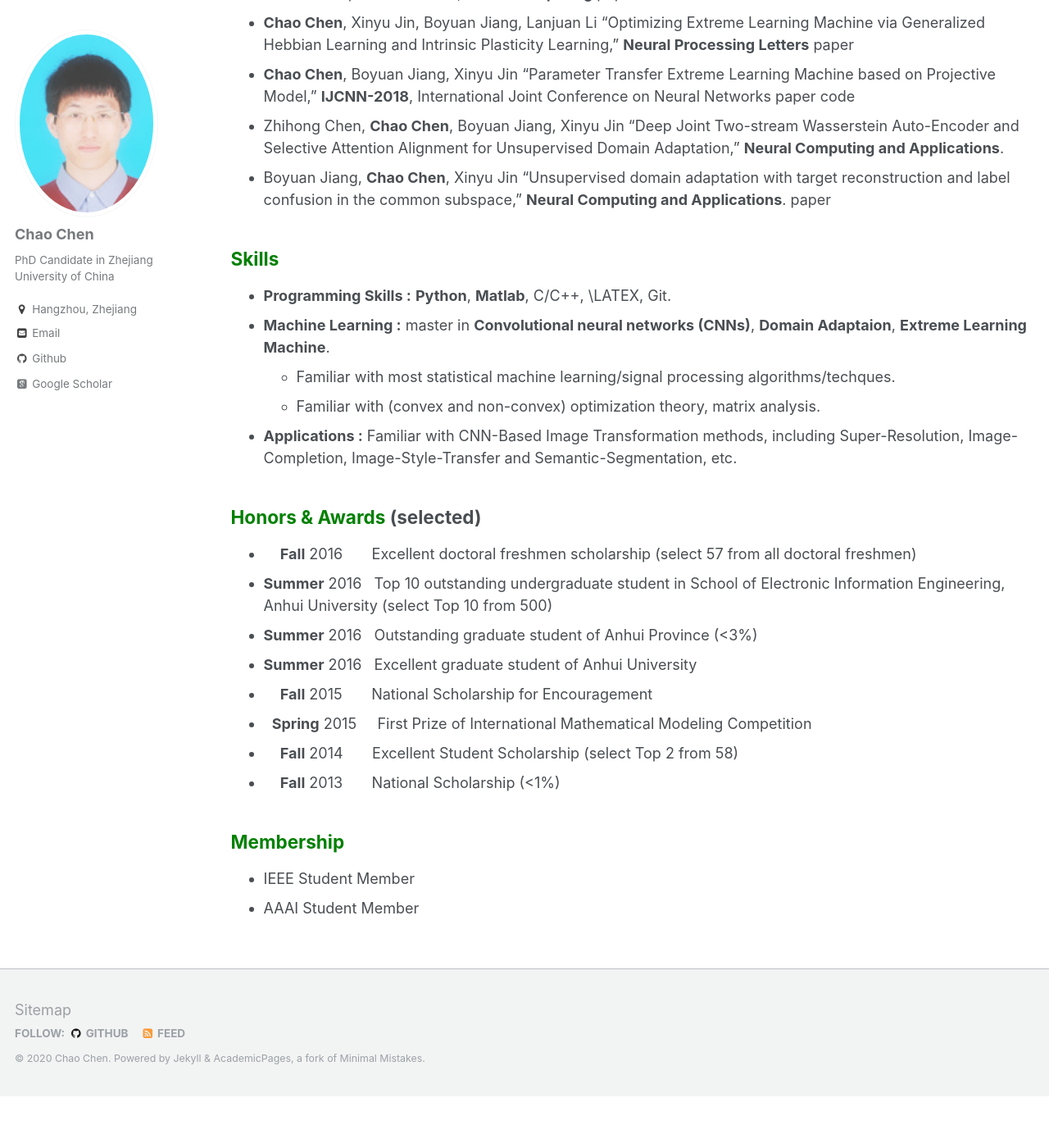
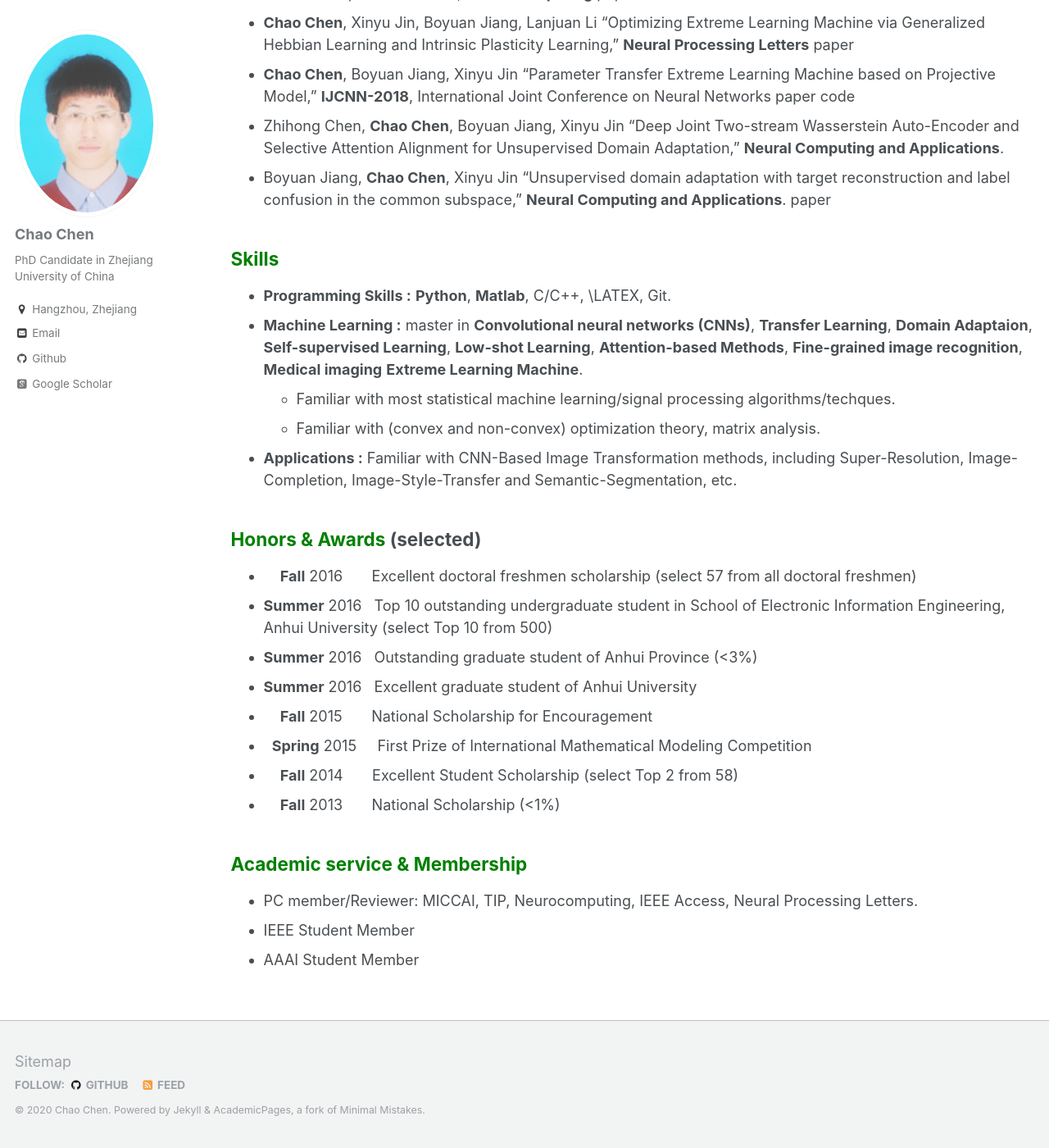
Before and after one commit to chenchao666/chenchao666.github.io, a Jekyll site: the page built from _pages/cv.md, in a window 1280 px wide and 1400 px high, scrolled down 1459 px. Shown: the whole window at 82% size. Built offline with Jekyll 4.4.1, drawn with Linux system fonts in a browser that asks for light colours; some web fonts are replaced; before the commit the page ends 2796 px from its top, so only the background shows below that.

Commit message:
Update cv.md

```diff
--- a/_pages/cv.md
+++ b/_pages/cv.md
@@ -46,7 +46,7 @@ the common subspace,” **Neural Computing and Applications**. [paper](https://l
 
 ## <span style="color: green"> Skills </span>
 * **Programming Skills :** **Python**, **Matlab**, C/C++, \LATEX, Git.
-* **Machine Learning :** master in **Convolutional neural networks (CNNs)**, **Domain Adaptaion**, **Extreme Learning Machine**.
+* **Machine Learning :** master in **Convolutional neural networks (CNNs)**, **Transfer Learning**, **Domain Adaptaion**, **Self-supervised Learning**, **Low-shot Learning**, **Attention-based Methods**, **Fine-grained image recognition**, **Medical imaging** **Extreme Learning Machine**.
   - Familiar with most statistical machine learning/signal processing algorithms/techques.
   - Familiar with (convex and non-convex) optimization theory, matrix analysis.
 * **Applications :** Familiar with CNN-Based Image Transformation methods, including Super-Resolution, Image-Completion, Image-Style-Transfer and Semantic-Segmentation, etc.
@@ -61,6 +61,7 @@ the common subspace,” **Neural Computing and Applications**. [paper](https://l
 *  &nbsp; &nbsp; **Fall** 2014  &nbsp; &nbsp; &nbsp; Excellent Student Scholarship (select Top 2 from 58)
 *  &nbsp; &nbsp; **Fall** 2013  &nbsp; &nbsp; &nbsp; National Scholarship (<1%)
 
-## <span style="color: green"> Membership </span>
+## <span style="color: green"> Academic service & Membership </span>
+* PC member/Reviewer: MICCAI, TIP, Neurocomputing, IEEE Access, Neural Processing Letters.
 * IEEE Student Member
 * AAAI Student Member
```
